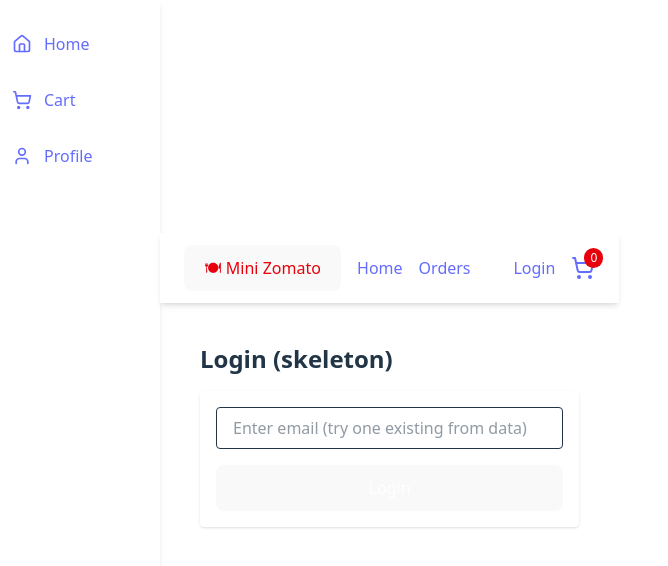
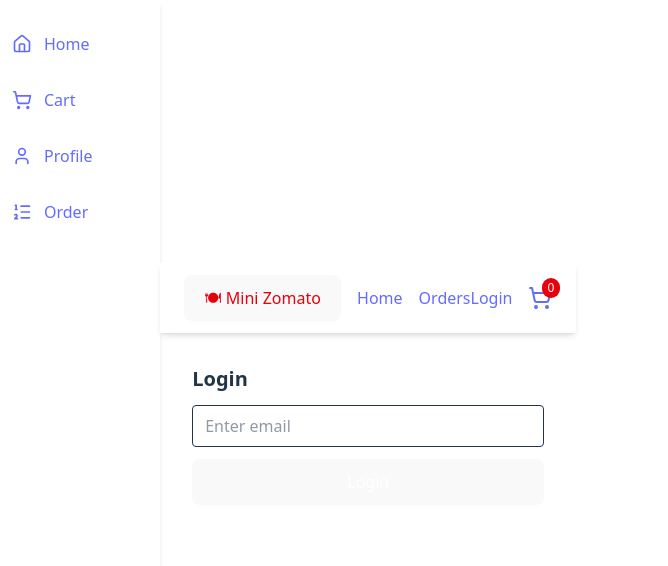
Before and after one commit to mugewara185/ZOM, a React (Vite) app in the folder front-end/: page /login in a window 1280 px wide. Shown: the top 566 px of the page, without its empty margins (0-668 px from the left). Built offline with nearby package versions, Linux system fonts and the light colour scheme.

Commit message:
redux-saga refactor

```diff
--- a/front-end/src/api/fakeApi.ts
+++ b/front-end/src/api/fakeApi.ts
@@ -1,5 +1,6 @@
 export function fakeFetch<T>(data: T, delay = 500): Promise<T> {
   return new Promise((resolve) => {
+    console.log('fakeFetch-Data:',data)
     setTimeout(() => resolve(data), delay);
   });
 }
--- a/front-end/src/app/store/index.ts
+++ b/front-end/src/app/store/index.ts
@@ -26,4 +26,4 @@ export const store = configureStore({
 sagaMiddleware.run(rootSaga);
 
 export type RootState = ReturnType<typeof store.getState>;
-export type AppDispatch = typeof store.dispatch;
+export type AppDispatch = typeof store.dispatch;//q:dynamic type setting? upon dispatch at run time?
--- a/front-end/src/config/navigation.ts
+++ b/front-end/src/config/navigation.ts
@@ -1,7 +1,8 @@
-import { Home, ShoppingCart, User } from "lucide-react";
+import { Home, ListOrdered, ShoppingCart, User } from "lucide-react";
 
 export const navLinks = [
   { id: "home", label: "Home", path: "/", icon: Home },
   { id: "cart", label: "Cart", path: "/cart", icon: ShoppingCart },
   { id: "profile", label: "Profile", path: "/profile", icon: User },
+  { id: "orders", label: "Order", path: "/orders", icon: ListOrdered },
 ];
--- a/front-end/src/data/factories/users.ts
+++ b/front-end/src/data/factories/users.ts
@@ -10,4 +10,32 @@ export const generateUsers = (count = 15): User[] =>
     address: faker.location.streetAddress(),
   }));
 
-export const users = generateUsers();
+export const users: User[] = [
+  {
+    id: "u1",
+    name: "Admin",
+    email: "admin@",
+    password: "admin",
+    role: "admin",
+    avatar: "/src/assets/avatars/admin.jpg",
+    address: "Zom HQ, Chennai, India",
+  },
+  {
+    id: "u2",
+    name: "John Customer",
+    email: "john@example.com",
+    password: "john123",
+    role: "customer",
+    avatar: "/src/assets/avatars/customer1.jpg",
+    address: "No. 23, Residency Road, Bangalore",
+  },
+  {
+    id: "u3",
+    name: "Priya Foodie",
+    email: "priya@example.com",
+    password: "priya123",
+    role: "customer",
+    avatar: "/src/assets/avatars/customer2.jpg",
+    address: "Plot 77, Anna Nagar, Chennai",
+  },
+];
--- a/front-end/src/data/types.ts
+++ b/front-end/src/data/types.ts
@@ -34,6 +34,8 @@ export type Cart = {
 
 export type User = {
   id: string;
+  password?: string;
+  role?: string;
   name: string;
   email: string;
   avatar?: string;
--- a/front-end/src/features/auth/authSaga.ts
+++ b/front-end/src/features/auth/authSaga.ts
@@ -3,10 +3,23 @@ import { loginRequest, loginSuccess, loginFailure } from "./authSlice";
 import { users } from "@/data/dummyData";
 import { fakeFetch } from "@/api/fakeApi";
 
+function* handleLoginRandom(action: ReturnType<typeof loginRequest>) {
+  try {
+    const found = users.find((u) => u.email.toLowerCase() === action.payload.email.toLowerCase());
+    const user = found || users[0]; // fallback
+    const data = yield call(fakeFetch, user);
+    yield put(loginSuccess(data));
+  } catch {
+    yield put(loginFailure());
+  }
+}
 function* handleLogin(action: ReturnType<typeof loginRequest>) {
   try {
     const found = users.find((u) => u.email.toLowerCase() === action.payload.email.toLowerCase());
-    const user = found || users[0]; // fallback
+    const user = found ? (()=>{console.log('found user...'); return found;})()
+                       : (()=>{console.log('user not found !!!');
+                               console.log('fallBack User', users[0]); return users[0] // fallback
+                       })()
     const data = yield call(fakeFetch, user);
     yield put(loginSuccess(data));
   } catch {
--- a/front-end/src/main.tsx
+++ b/front-end/src/main.tsx
@@ -12,9 +12,9 @@ createRoot(document.getElementById('root')!).render(
     <BrowserRouter>
       <ThemeProvider>
         <UIProvider>
-          {/* <AppProvider> */}
+          <AppProvider>
             <App />
-          {/* </AppProvider> */}
+          </AppProvider>
         </UIProvider>
       </ThemeProvider>
     </BrowserRouter>
--- a/front-end/src/pages/Auth/Login.tsx
+++ b/front-end/src/pages/Auth/Login.tsx
@@ -1,37 +1,51 @@
 import React, { useState } from "react";
 import { useNavigate } from "react-router-dom";
+
 import { users } from "@/data/dummyData";
+import { useAppDispatch } from "@/app/hooks";
+import { loginRequest } from "@/features/auth/authSlice";
 
 const KEY_USER = "miniZomUser";
 
 const Login: React.FC = () => {
   const [email, setEmail] = useState("");
   const navigate = useNavigate();
+  const dispatch= useAppDispatch();
 
   function handleSubmit(e: React.FormEvent) {
     e.preventDefault();
     // find user by email, else pick first user (quick skeleton behavior)
-    let user = users.find(u => u.email.toLowerCase() === email.toLowerCase());
-    if (!user) {
-      // fallback - pick first user (or you can create one)
-      user = users[0];
+    // let user = users.find(u => u.email.toLowerCase() === email.toLowerCase());
+    // if (!user) {
+    //   // fallback - pick first user (or you can create one)
+    //   user = users[0];
+    // }
+    try {
+      dispatch(loginRequest({email}))
+      // localStorage.setItem(KEY_USER, JSON.stringify(user));
+      // navigate("/");
+    } catch (error) {
+      console.log('error:',error);
     }
-    localStorage.setItem(KEY_USER, JSON.stringify(user));
-    navigate("/");
   }
 
   return (
-    <div className="p-6 max-w-md mx-auto">
-      <h2 className="text-2xl font-bold mb-4">Login (skeleton)</h2>
-      <form onSubmit={handleSubmit} className="space-y-4 bg-white p-4 rounded shadow-sm">
+   <div className="p-4 max-w-sm mx-auto">
+      <h2 className="text-xl font-bold mb-3">Login</h2>
+      <form onSubmit={handleSubmit} className="space-y-3">
         <input
-          type="email"
+          // type="email"
           value={email}
-          onChange={(e)=>setEmail(e.target.value)}
-          placeholder="Enter email (try one existing from data)"
-          className="w-full px-4 py-2 border rounded"
+          onChange={(e) => setEmail(e.target.value)}
+          placeholder="Enter email"
+          className="w-full border px-3 py-2 rounded"
         />
-        <button className="w-full bg-red-600 text-white py-2 rounded">Login</button>
+        <button
+          type="submit"
+          className="w-full bg-red-600 text-white py-2 rounded"
+        >
+          Login
+        </button>
       </form>
     </div>
   );
```
